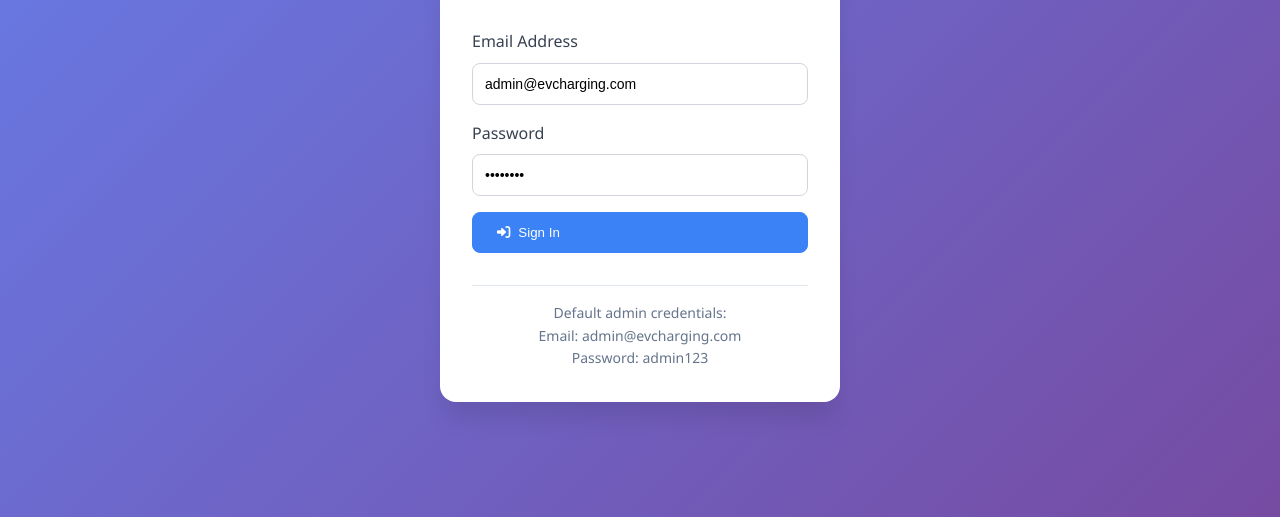
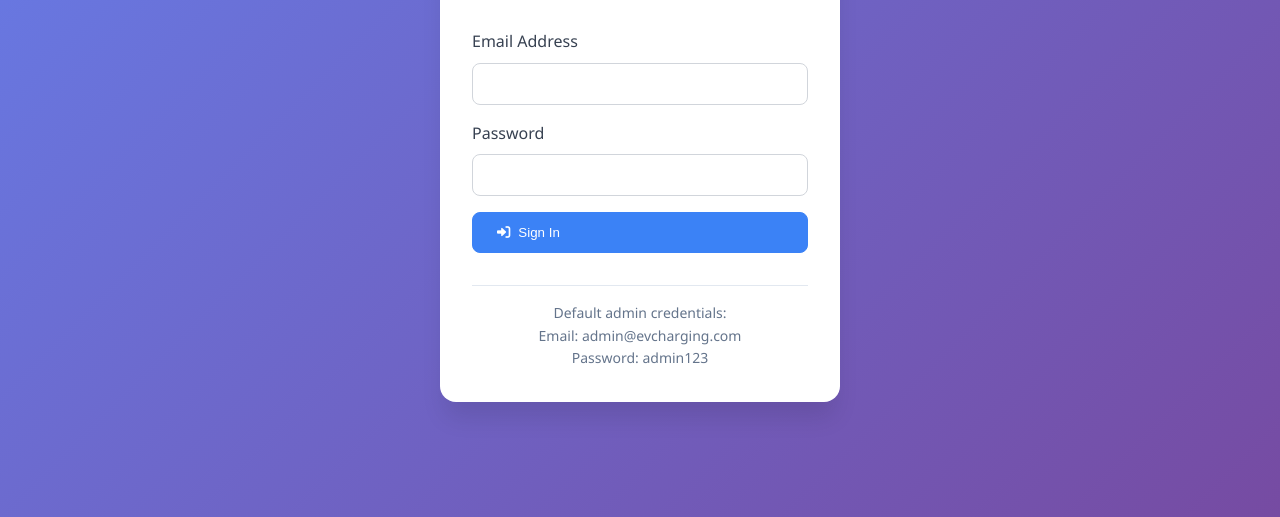
Before and after one commit to Emmanuel-Iyahen/ev-charging-frontend, a plain HTML site: page admin-cpms/login.html in a window 1280 px wide. Shown: the part 283-800 px from the top of the page. Drawn offline with Linux system fonts and the light colour scheme.

```diff
--- a/admin-cpms/login.html
+++ b/admin-cpms/login.html
@@ -80,7 +80,7 @@
         // Auto-fill demo credentials for testing
         document.addEventListener('DOMContentLoaded', function() {
             // Only auto-fill in development
-            if (window.location.hostname === 'localhost' || window.location.hostname === '127.0.0.1') {
+            if (window.location.hostname === 'https://ev-charging-system-tp1w.onrender.com' || window.location.hostname === 'https://ev-charging-system-tp1w.onrender.com') {
                 document.getElementById('email').value = 'admin@evcharging.com';
                 document.getElementById('password').value = 'admin123';
             }
```
